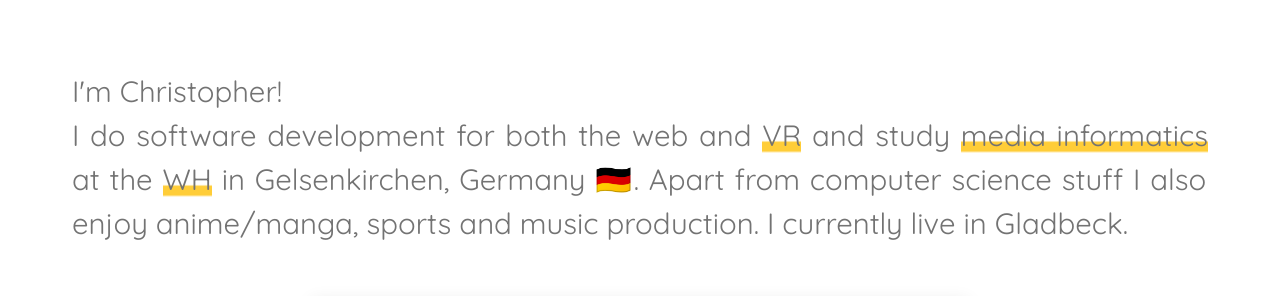
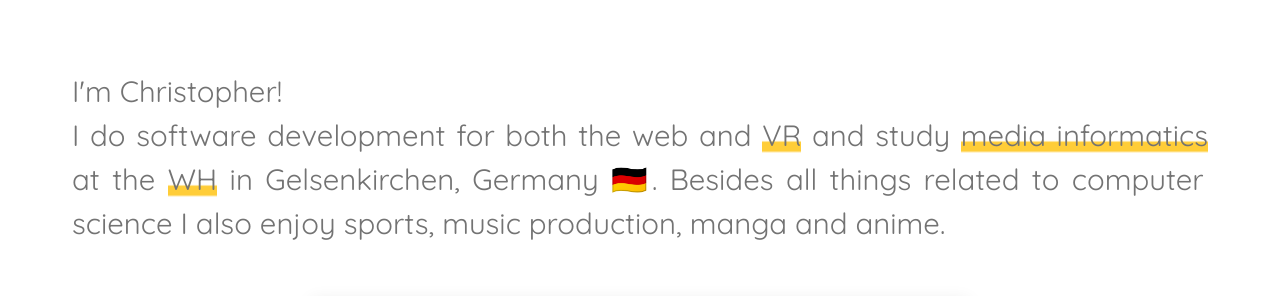
Before and after one commit to cbussick/cb-portfolio, a React (Create React App) app: page / in a window 1280 px wide. Shown: the part 322-618 px from the top of the page. Built offline with nearby package versions, Linux system fonts and the light colour scheme; grey boxes are pictures that could not be loaded.

Commit message:
Add possible word breaks to introduction

```diff
--- a/src/components/sections/CBHomeSection/CBHomeSection.tsx
+++ b/src/components/sections/CBHomeSection/CBHomeSection.tsx
@@ -17,7 +17,7 @@ const CBHomeSection = (): JSX.Element => {
       </Typography>
       <Typography sx={{ textAlign: "justify" }}>
         I&apos;m Christopher!
-        <br />I do software development for both the web and{" "}
+        <br />I do software de&shy;vel&shy;op&shy;ment for both the web and{" "}
         <Link
           href="https://en.wikipedia.org/wiki/Virtual_reality"
           target="_blank"
@@ -26,15 +26,15 @@ const CBHomeSection = (): JSX.Element => {
         </Link>{" "}
         and study{" "}
         <Link href="https://www.w-hs.de/medieninformatik-ge/" target="_blank">
-          media informatics
+          media in&shy;for&shy;ma&shy;tics
         </Link>{" "}
         at the{" "}
         <Link href="https://www.w-hs.de/" target="_blank">
           WH
         </Link>{" "}
-        in Gelsenkirchen, Germany 🇩🇪. Apart from computer science stuff I also
-        enjoy anime/manga, sports and music production. I currently live in
-        Gladbeck.
+        in Gel&shy;sen&shy;kir&shy;chen, Ger&shy;many 🇩🇪. Be&shy;sides all
+        things related to com&shy;pu&shy;ter science I also enjoy sports, music
+        pro&shy;duc&shy;tion, man&shy;ga and ani&shy;me.
       </Typography>
       <figure
         style={{
```
